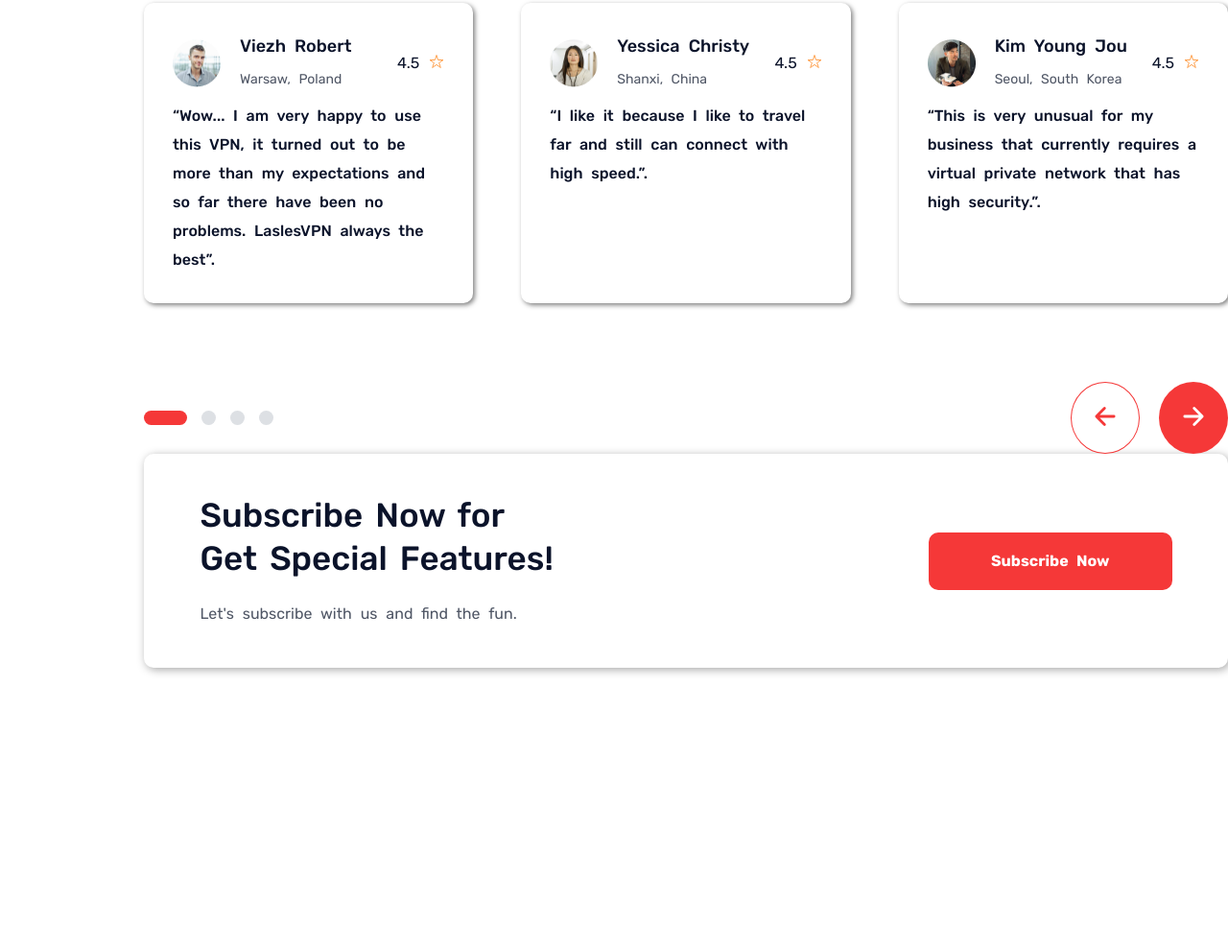
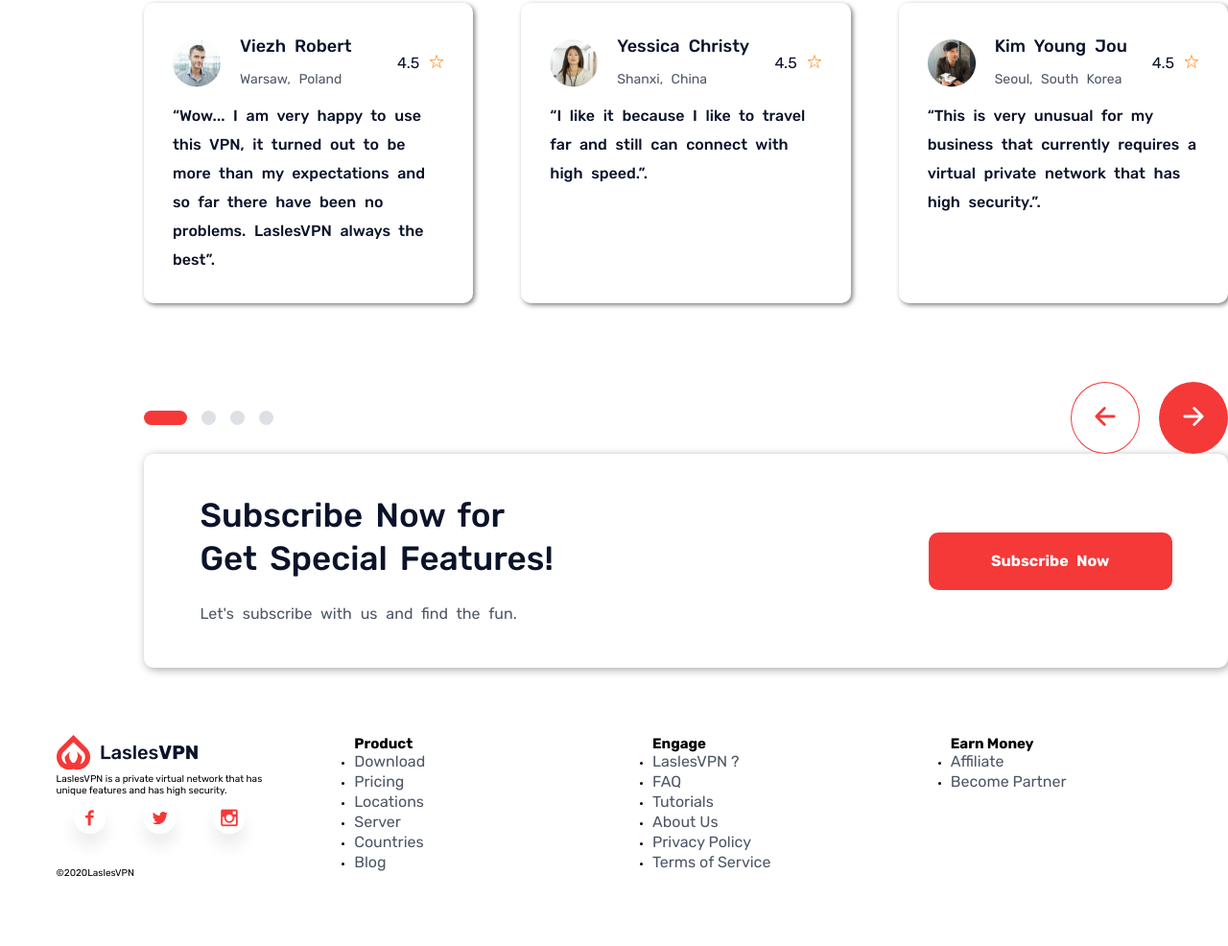
Before and after one commit to Robi-Nurhidayat/Landing-page, a plain HTML site: page LasLenVpn/index.html in a window 1280 px wide. Shown: the part 4039-5025 px from the top of the page at 96% size. Before the commit the page ends 4771 px from the top, so only its background shows below. Drawn offline with nearby package versions, Linux system fonts and the light colour scheme.

Commit message:
create footer section

```diff
--- a/LasLenVpn/css/general.css
+++ b/LasLenVpn/css/general.css
@@ -15,6 +15,10 @@
   grid-template-columns: repeat(3, 1fr);
 }
 
+.grid--4-col {
+  grid-template-columns: repeat(4, 1fr);
+}
+
 .shadow-container {
   box-shadow: 2px 2px 2px red;
 }
--- a/LasLenVpn/css/style.css
+++ b/LasLenVpn/css/style.css
@@ -665,3 +665,11 @@ body {
   line-height: 2.5rem;
   word-spacing: 0.5rem;
 }
+
+.footer-box {
+  padding: 7rem 5.85rem;
+  display: grid;
+  grid-template-columns: 2fr 1fr 1fr 1fr;
+  gap: 8rem;
+  justify-content: center;
+}
--- a/LasLenVpn/index.html
+++ b/LasLenVpn/index.html
@@ -19,7 +19,7 @@
 
   <body>
     <header class="header">
-      <img src="img/Logo.png" alt="LaslesVPN Logo" />
+      <img src="img/Logo.png" class="logo" alt="LaslesVPN Logo" />
       <nav>
         <ul class="menu-nav">
           <li><a href="" class="menu-item">About</a></li>
@@ -451,7 +451,54 @@
       </section>
     </main>
 
-    <br /><br /><br />
+    <footer class="footer">
+      <div class="footer-box container grid grid--4-col">
+        <div class="footer-logo">
+          <img src="img/Logo.png" class="logo" alt="LaslesVPN Logo" />
+          <p class="footer-logo-text">
+            LaslesVPN is a private virtual network that has unique features and
+            has high security.
+          </p>
+          <div class="footer-logo-social">
+            <img src="img/sosial-media-logo/Facebook.png" alt="Facebook" />
+            <img src="img/sosial-media-logo/Twitter.png" alt="Twitter" />
+            <img src="img/sosial-media-logo/Instagram.png" alt="Instagram" />
+          </div>
+          <p class="copyright">©2020LaslesVPN</p>
+        </div>
+        <nav class="nav-footer">
+          <h2>Product</h2>
+          <ul class="menu-footer">
+            <li><a href="#" class="menu-item">Download</a></li>
+            <li><a href="#" class="menu-item">Pricing</a></li>
+            <li><a href="#" class="menu-item">Locations</a></li>
+            <li><a href="#" class="menu-item">Server</a></li>
+            <li><a href="#" class="menu-item">Countries</a></li>
+            <li><a href="#" class="menu-item">Blog</a></li>
+          </ul>
+        </nav>
+
+        <nav class="nav-footer">
+          <h2>Engage</h2>
+          <ul class="menu-footer">
+            <li><a href="#" class="menu-item">LaslesVPN ? </a></li>
+            <li><a href="#" class="menu-item">FAQ</a></li>
+            <li><a href="#" class="menu-item">Tutorials</a></li>
+            <li><a href="#" class="menu-item">About Us</a></li>
+            <li><a href="#" class="menu-item">Privacy Policy</a></li>
+            <li><a href="#" class="menu-item">Terms of Service</a></li>
+          </ul>
+        </nav>
+
+        <nav class="nav-footer">
+          <h2>Earn Money</h2>
+          <ul class="menu-footer">
+            <li><a href="#" class="menu-item">Affiliate</a></li>
+            <li><a href="#" class="menu-item">Become Partner</a></li>
+          </ul>
+        </nav>
+      </div>
+    </footer>
     <script
       type="module"
       src="https://unpkg.com/ionicons@5.5.2/dist/ionicons/ionicons.esm.js"
```
Lines whose indentation alone changed are shown as unchanged.
